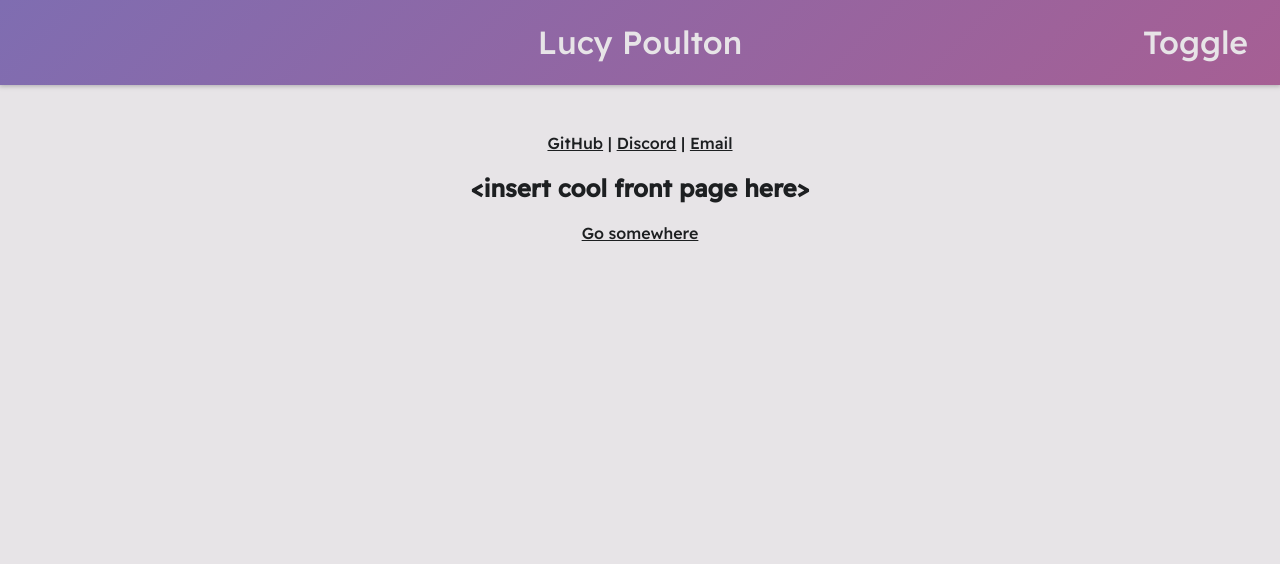
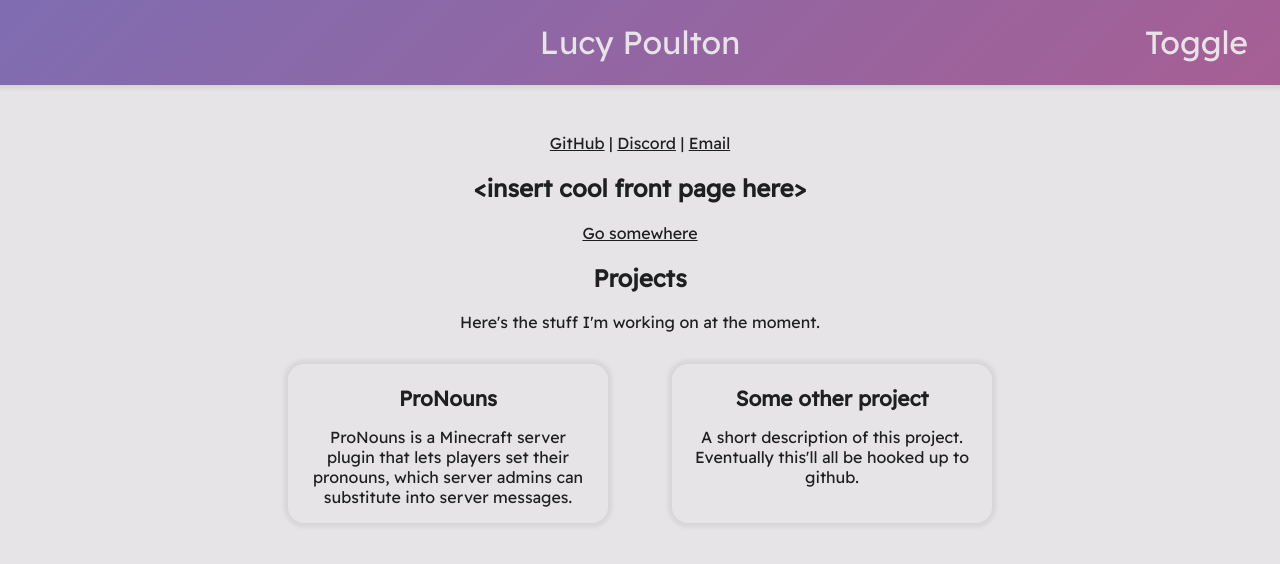
Before and after one commit to lucyydotp/lucypoulton.net, an Angular app: page / in a window 1280 px wide. Shown: the top 564 px of the page. Built offline with nearby package versions, Linux system fonts and the light colour scheme.

Commit message:
started working on the project page

```diff
--- a/src/app/app.module.ts
+++ b/src/app/app.module.ts
@@ -7,6 +7,7 @@ import { AppRoutingModule } from './app-routing.module';
 import { IndexComponent } from './index/index.component';
 import { ProjectComponent } from './project/project.component';
 import {DelayDeactivateGuard} from "./delay";
+import {ProjectProvider} from "./project";
 
 @NgModule({
   declarations: [
@@ -19,7 +20,7 @@ import {DelayDeactivateGuard} from "./delay";
     BrowserModule,
     AppRoutingModule
   ],
-  providers: [DelayDeactivateGuard],
+  providers: [DelayDeactivateGuard, ProjectProvider],
   bootstrap: [AppComponent]
 })
 export class AppModule {
--- a/src/app/index/index.component.css
+++ b/src/app/index/index.component.css
@@ -0,0 +1,9 @@
+.projectBox {
+  display: flex;
+  justify-content: center;
+  margin-top: 2em;
+}
+
+.projectBox > div {
+  width: 20em;
+}
--- a/src/app/index/index.component.html
+++ b/src/app/index/index.component.html
@@ -6,3 +6,11 @@
 
 <h2>&lt;insert cool front page here&gt;</h2>
 <a routerLink="/a">Go somewhere</a>
+<h2>Projects</h2>
+<span>Here's the stuff I'm working on at the moment.</span>
+<div class="projectBox">
+  <div class="button" *ngFor="let project of projectProvider.projects" routerLink="/{{project.name}}">
+    <h4>{{project.displayName}}</h4>
+    <p>{{project.description}}</p>
+  </div>
+</div>
--- a/src/app/index/index.component.ts
+++ b/src/app/index/index.component.ts
@@ -1,4 +1,5 @@
 import { Component, OnInit } from '@angular/core';
+import {ProjectProvider} from "../project";
 
 @Component({
   selector: 'app-index',
@@ -7,7 +8,7 @@ import { Component, OnInit } from '@angular/core';
 })
 export class IndexComponent implements OnInit {
 
-  constructor() { }
+  constructor(public projectProvider: ProjectProvider) {}
 
   ngOnInit(): void {
   }
--- a/src/app/navbar.component.css
+++ b/src/app/navbar.component.css
@@ -4,7 +4,7 @@
   padding: 0.7em;
   text-align: center;
   font-size: 2em;
-  box-shadow: 0 0 5px 1px #0004;
+  box-shadow: var(--shadow);
   box-sizing: border-box;
   margin-bottom: 1em;
   color: var(--light-primary);
--- /dev/null
+++ b/src/app/project.ts
@@ -0,0 +1,23 @@
+export interface Project {
+  name: String
+  displayName: String
+  description: String
+  lastRelease: String
+}
+
+export class ProjectProvider {
+  projects: Array<Project> = [
+    {
+      name: "pronouns",
+      displayName: "ProNouns",
+      description: "ProNouns is a Minecraft server plugin that lets players set their pronouns, which server admins can substitute into server messages.",
+      lastRelease: "2.0.2"
+    },
+    {
+      name: "some-other-project",
+      displayName: "Some other project",
+      description: "A short description of this project. Eventually this'll all be hooked up to github.",
+      lastRelease: "1.0.0"
+    }
+  ]
+}
--- a/src/app/project/project.component.html
+++ b/src/app/project/project.component.html
@@ -1,2 +1,13 @@
-<h1>{{id}}</h1>
-<a routerLink="/">Go back</a>
+<div *ngIf="project === undefined; else projectExists">
+  <h1>There's nothing here.</h1>
+  <h3>There's no project on the site with that name. Sorry about that.</h3>
+  <a routerLink="/">Go home</a>
+</div>
+<ng-template #projectExists>
+  <h1>{{project?.displayName}}</h1>
+  <div class="button">
+    <h4 class="button">Download</h4>
+    <p>Version {{project?.lastRelease}}</p>
+  </div>
+  <a routerLink="/">Go back</a>
+</ng-template>
--- a/src/app/project/project.component.ts
+++ b/src/app/project/project.component.ts
@@ -1,5 +1,6 @@
-import { Component, OnInit } from '@angular/core';
+import {Component, OnInit} from '@angular/core';
 import {ActivatedRoute} from "@angular/router";
+import {Project, ProjectProvider} from "../project";
 
 @Component({
   selector: 'app-project',
@@ -8,13 +9,15 @@ import {ActivatedRoute} from "@angular/router";
 })
 export class ProjectComponent implements OnInit {
 
-  id: string = "";
+  project: Project | undefined = undefined;
   private sub: any;
 
-  constructor(private route: ActivatedRoute) {}
+  constructor(private route: ActivatedRoute, private projectProvider: ProjectProvider) {
+  }
 
   ngOnInit(): void {
-    this.sub = this.route.params.subscribe(params => this.id = params["project"]);
+    this.sub = this.route.params.subscribe(params => {
+      this.project = this.projectProvider.projects.find(project => project.name == params["project"])
+    });
   }
-
 }
--- a/src/index.html
+++ b/src/index.html
@@ -1,3 +1,4 @@
+<!-- Copyright © Lucy Poulton 2021. All rights reserved. -->
 <!doctype html>
 <html lang="en">
 <head>
--- a/src/styles.css
+++ b/src/styles.css
@@ -1,4 +1,4 @@
-@import url('https://fonts.googleapis.com/css2?family=Readex+Pro:wght@500&family=Roboto+Mono&display=swap');
+@import url('https://fonts.googleapis.com/css2?family=Readex+Pro&family=Roboto+Mono&display=swap');
 
 :root {
   --colour-red: #f0918f;
@@ -26,6 +26,8 @@
   --gradient-accent: linear-gradient(135deg, var(--colour-purple-dark), var(--colour-pink-dark));
 
   --transition-curve: cubic-bezier(.9,-0.5,.1,1.49);
+
+  --shadow: 0 0 4px 4px #0001;
 }
 
 body {
@@ -64,3 +66,26 @@ router-outlet + *:not(navbar) {
 a {
   color: inherit;
 }
+
+.button {
+  display: inline-block;
+  box-shadow: var(--shadow);
+  border-radius: 1em;
+  transition: transform 0.3s var(--transition-curve);
+  margin: 0 2em;
+}
+
+.button > h4 {
+  box-shadow: none;
+  margin: 0;
+  padding: 1em 0 0;
+  font-size: 1.3em;
+}
+
+.button > p {
+  padding: 0 1em;
+}
+
+.button:hover {
+  transform: scale(1.05, 1.05);
+}
```
